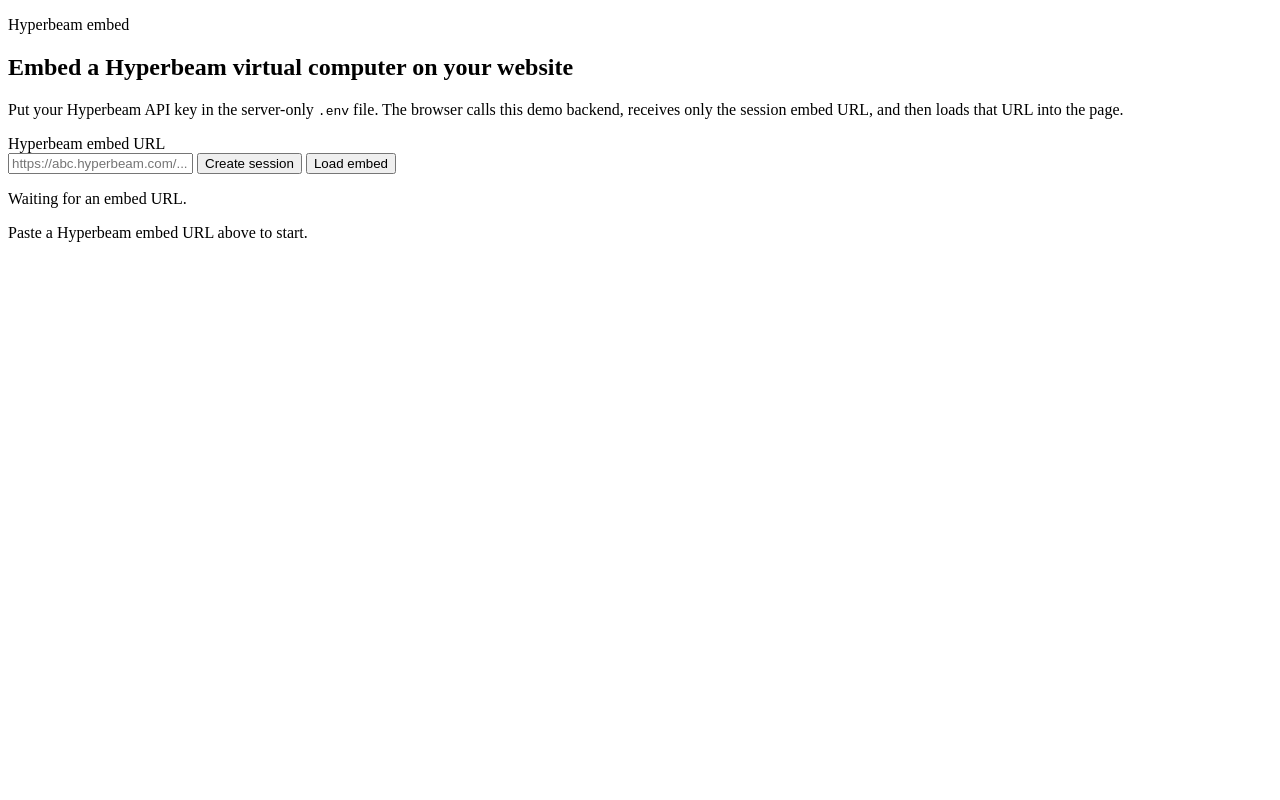
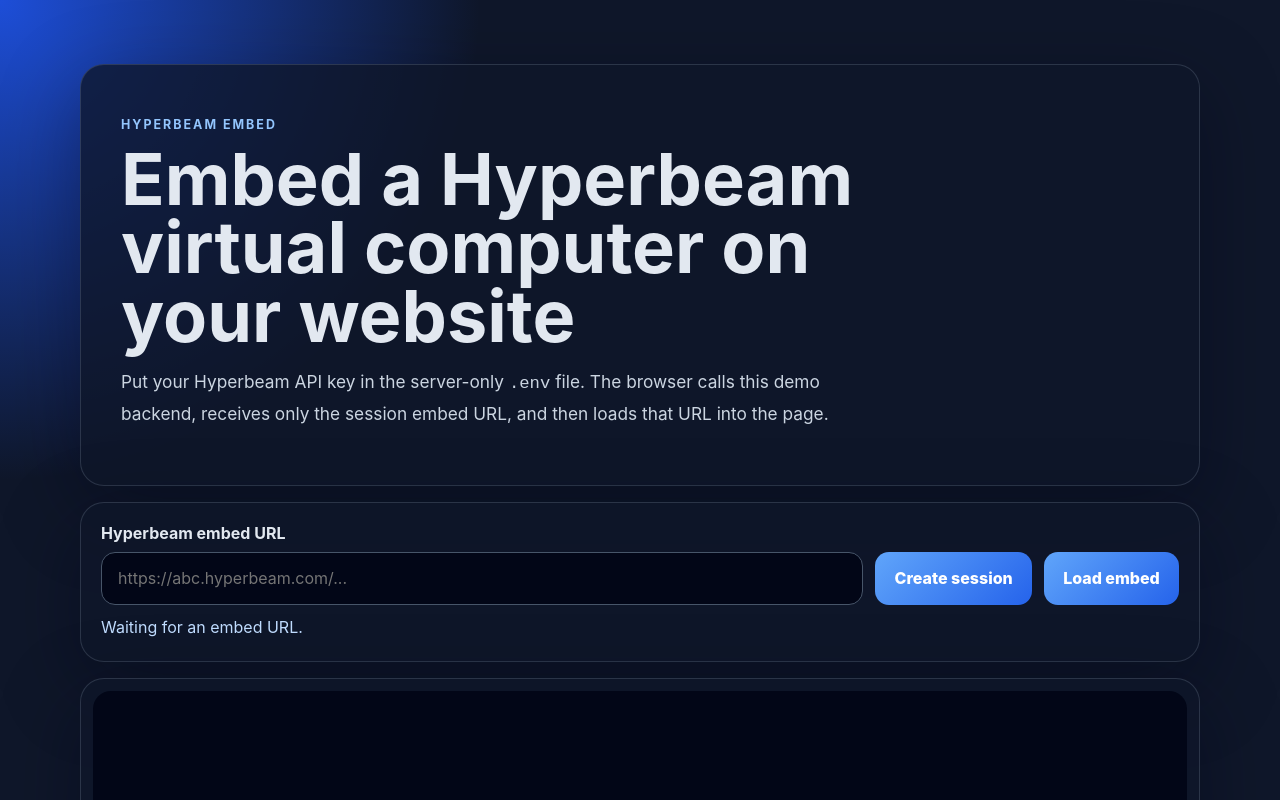
Before and after one commit to binzenx/hyperbeam, a website: page index.html in a window 1280 px wide. Shown: the top 800 px of the page. Drawn offline with Linux system fonts and the light colour scheme.

Commit message:
Add initial styles for dark theme layout

```diff
--- a/styles.css
+++ b/styles.css
@@ -1,34 +1,28 @@
-diff --git a/styles.css b/styles.css
-new file mode 100644
-index 0000000000000000000000000000000000000000..0404ecd95a5bbc0ddda912b682dcd58efdb22795
---- /dev/null
-+++ b/styles.css
-@@ -0,0 +1,28 @@
-+:root {
-+  color-scheme: dark;
-+  font-family: Inter, ui-sans-serif, system-ui, -apple-system, BlinkMacSystemFont, "Segoe UI", sans-serif;
-+  background: #0f172a;
-+  color: #e2e8f0;
-+}
-+
-+* { box-sizing: border-box; }
-+body { margin: 0; min-height: 100vh; background: radial-gradient(circle at top left, #1d4ed8 0, transparent 30rem), #0f172a; }
-+.app-shell { width: min(1120px, calc(100% - 2rem)); margin: 0 auto; padding: 4rem 0; }
-+.hero, .controls, .embed-card { background: rgba(15, 23, 42, 0.78); border: 1px solid rgba(148, 163, 184, 0.22); border-radius: 24px; box-shadow: 0 24px 80px rgba(2, 6, 23, 0.36); }
-+.hero { padding: 2.5rem; margin-bottom: 1rem; }
-+.eyebrow { color: #93c5fd; font-size: 0.78rem; font-weight: 700; letter-spacing: 0.16em; text-transform: uppercase; }
-+h1 { max-width: 760px; margin: 0.5rem 0 1rem; font-size: clamp(2.25rem, 6vw, 4.5rem); line-height: 0.95; }
-+.intro { max-width: 720px; color: #cbd5e1; font-size: 1.08rem; line-height: 1.7; }
-+.controls { padding: 1.25rem; margin-bottom: 1rem; }
-+label { display: block; margin-bottom: 0.55rem; font-weight: 700; }
-+.control-row { display: flex; gap: 0.75rem; }
-+input { flex: 1; min-width: 0; border: 1px solid #475569; border-radius: 14px; background: #020617; color: #f8fafc; font: inherit; padding: 0.95rem 1rem; }
-+button { border: 0; border-radius: 14px; background: linear-gradient(135deg, #60a5fa, #2563eb); color: white; cursor: pointer; font: inherit; font-weight: 800; padding: 0.95rem 1.2rem; }
-+button:hover { filter: brightness(1.08); }
-+button:disabled { cursor: wait; filter: grayscale(0.35); opacity: 0.72; }
-+.status { min-height: 1.5rem; margin: 0.75rem 0 0; color: #bfdbfe; }
-+.embed-card { overflow: hidden; padding: 0.75rem; }
-+#hyperbeam-container { width: 100%; aspect-ratio: 16 / 9; border: 0; border-radius: 18px; background: #020617; overflow: hidden; }
-+.embed-placeholder { display: grid; place-items: center; color: #94a3b8; text-align: center; }
-+#hyperbeam-container iframe { width: 100%; height: 100%; border: 0; display: block; }
-+@media (max-width: 720px) { .app-shell { padding: 1rem 0; } .hero { padding: 1.5rem; } .control-row { flex-direction: column; } }
+:root {
+  color-scheme: dark;
+  font-family: Inter, ui-sans-serif, system-ui, -apple-system, BlinkMacSystemFont, "Segoe UI", sans-serif;
+  background: #0f172a;
+  color: #e2e8f0;
+}
+
+* { box-sizing: border-box; }
+body { margin: 0; min-height: 100vh; background: radial-gradient(circle at top left, #1d4ed8 0, transparent 30rem), #0f172a; }
+.app-shell { width: min(1120px, calc(100% - 2rem)); margin: 0 auto; padding: 4rem 0; }
+.hero, .controls, .embed-card { background: rgba(15, 23, 42, 0.78); border: 1px solid rgba(148, 163, 184, 0.22); border-radius: 24px; box-shadow: 0 24px 80px rgba(2, 6, 23, 0.36); }
+.hero { padding: 2.5rem; margin-bottom: 1rem; }
+.eyebrow { color: #93c5fd; font-size: 0.78rem; font-weight: 700; letter-spacing: 0.16em; text-transform: uppercase; }
+h1 { max-width: 760px; margin: 0.5rem 0 1rem; font-size: clamp(2.25rem, 6vw, 4.5rem); line-height: 0.95; }
+.intro { max-width: 720px; color: #cbd5e1; font-size: 1.08rem; line-height: 1.7; }
+.controls { padding: 1.25rem; margin-bottom: 1rem; }
+label { display: block; margin-bottom: 0.55rem; font-weight: 700; }
+.control-row { display: flex; gap: 0.75rem; }
+input { flex: 1; min-width: 0; border: 1px solid #475569; border-radius: 14px; background: #020617; color: #f8fafc; font: inherit; padding: 0.95rem 1rem; }
+button { border: 0; border-radius: 14px; background: linear-gradient(135deg, #60a5fa, #2563eb); color: white; cursor: pointer; font: inherit; font-weight: 800; padding: 0.95rem 1.2rem; }
+button:hover { filter: brightness(1.08); }
+button:disabled { cursor: wait; filter: grayscale(0.35); opacity: 0.72; }
+.status { min-height: 1.5rem; margin: 0.75rem 0 0; color: #bfdbfe; }
+.embed-card { overflow: hidden; padding: 0.75rem; }
+#hyperbeam-container { width: 100%; aspect-ratio: 16 / 9; border: 0; border-radius: 18px; background: #020617; overflow: hidden; }
+.embed-placeholder { display: grid; place-items: center; color: #94a3b8; text-align: center; }
+#hyperbeam-container iframe { width: 100%; height: 100%; border: 0; display: block; }
+@media (max-width: 720px) { .app-shell { padding: 1rem 0; } .hero { padding: 1.5rem; } .control-row { flex-direction: column; } }
```
